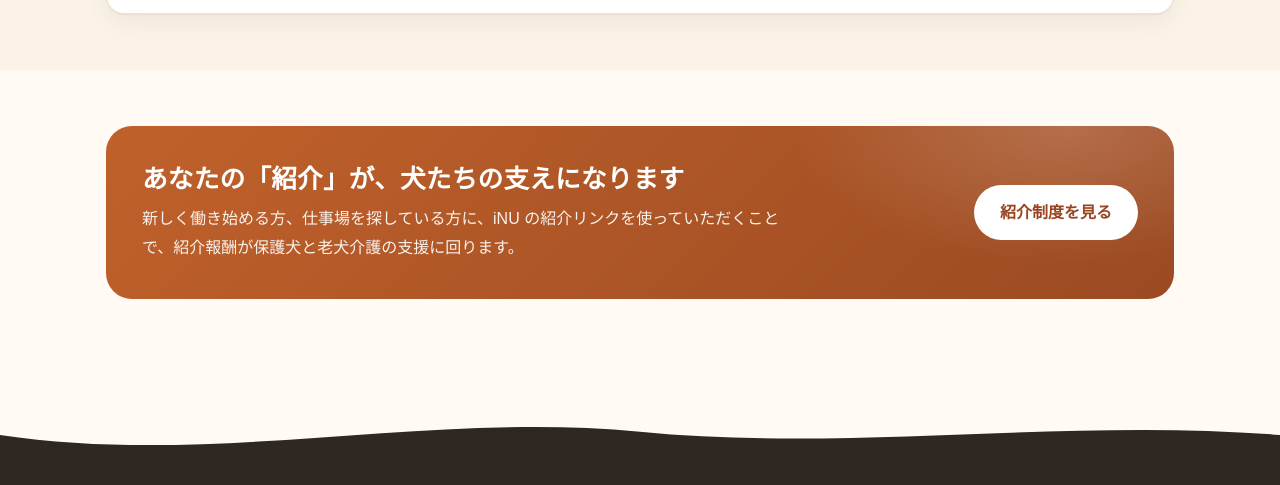
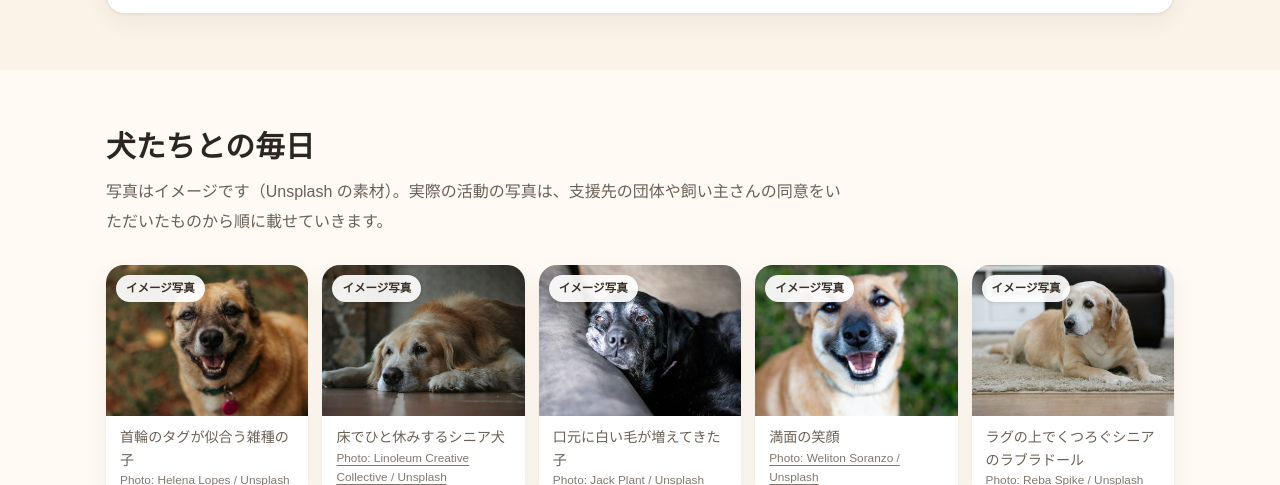
Before and after one commit to inuuniai-design/inu-site, a plain HTML site: page index.html in a window 1280 px wide. Shown: the part 2918-3403 px from the top of the page. Drawn offline with Linux system fonts and the light colour scheme.

Commit message:
Add photos (Unsplash stock, labelled) to iNU site
Co-Authored-By: Claude Opus 5.5 <noreply@anthropic.com>

```diff
--- a/assets/style.css
+++ b/assets/style.css
@@ -305,3 +305,12 @@ dl.profile ul { margin: 0; padding-left: 1.2em; }
   dl.profile dt { border-bottom: 0; padding-bottom: 4px; }
   .nav { gap: 2px 14px; font-size: .9rem; }
 }
+
+/* ---------- photos ---------- */
+.photo, .gallery figure { position: relative; }
+.photo figcaption, .gallery figcaption { padding: 10px 14px; font-size: .88rem; color: var(--muted); background: var(--surface); line-height: 1.6; }
+.photo figcaption small, .gallery figcaption small { display: block; font-size: .74rem; opacity: .85; }
+.photo figcaption a, .gallery figcaption a { color: inherit; }
+.photo-badge { position: absolute; top: 10px; left: 10px; z-index: 1; font-size: .72rem; font-weight: 700; padding: 3px 10px; border-radius: 999px; background: rgba(255, 255, 255, .92); color: #3b3027; box-shadow: 0 1px 4px rgba(0, 0, 0, .12); }
+.gallery { grid-template-columns: repeat(auto-fill, minmax(190px, 1fr)); }
+.gallery img { aspect-ratio: 4 / 3; }
--- a/index.html
+++ b/index.html
@@ -149,7 +149,11 @@
 </svg><div><h2>実績の公開は準備中です</h2>
 <p>最初の月次報告ができしだい、毎月10日までにこのページと「実績」に掲載します。収益・配分・支払い先・未払の残高まで、すべて公開します。</p></div></div>
 </div></section>
-
+<section><div class="wrap">
+<h2 class="section-title">犬たちとの毎日</h2>
+<p class="lead">写真はイメージです（Unsplash の素材）。実際の活動の写真は、支援先の団体や飼い主さんの同意をいただいたものから順に載せていきます。</p>
+<div class="gallery"><figure class=""><span class="photo-badge">イメージ写真</span><img src="images/photos/gallery/01.jpg" alt="首輪のタグが似合う雑種の子" loading="lazy"><figcaption>首輪のタグが似合う雑種の子<small><a href="https://unsplash.com/photos/lpM2qE60Tt4" rel="noopener">Photo: Helena Lopes / Unsplash</a></small></figcaption></figure><figure class=""><span class="photo-badge">イメージ写真</span><img src="images/photos/gallery/02.jpg" alt="床でひと休みするシニア犬" loading="lazy"><figcaption>床でひと休みするシニア犬<small><a href="https://unsplash.com/photos/ZQu-3viOINA" rel="noopener">Photo: Linoleum Creative Collective / Unsplash</a></small></figcaption></figure><figure class=""><span class="photo-badge">イメージ写真</span><img src="images/photos/gallery/03.jpg" alt="口元に白い毛が増えてきた子" loading="lazy"><figcaption>口元に白い毛が増えてきた子<small><a href="https://unsplash.com/photos/uXkJ41D5piY" rel="noopener">Photo: Jack Plant / Unsplash</a></small></figcaption></figure><figure class=""><span class="photo-badge">イメージ写真</span><img src="images/photos/gallery/04.jpg" alt="満面の笑顔" loading="lazy"><figcaption>満面の笑顔<small><a href="https://unsplash.com/photos/pABQmCT0t78" rel="noopener">Photo: Weliton Soranzo / Unsplash</a></small></figcaption></figure><figure class=""><span class="photo-badge">イメージ写真</span><img src="images/photos/gallery/05.jpg" alt="ラグの上でくつろぐシニアのラブラドール" loading="lazy"><figcaption>ラグの上でくつろぐシニアのラブラドール<small><a href="https://unsplash.com/photos/FnMh0z-IeBY" rel="noopener">Photo: Reba Spike / Unsplash</a></small></figcaption></figure></div>
+</div></section>
 
 <section><div class="wrap"><div class="cta">
 <div><h2>あなたの「紹介」が、犬たちの支えになります</h2>
```
Also changed, not shown: about.html (+1 -1 lines), policy.html (+1 -1 lines), images/photos/about.jpg (added), images/photos/gallery/01.jpg (added), images/photos/gallery/02.jpg (added), images/photos/gallery/03.jpg (added), images/photos/gallery/04.jpg (added), images/photos/gallery/05.jpg (added).
